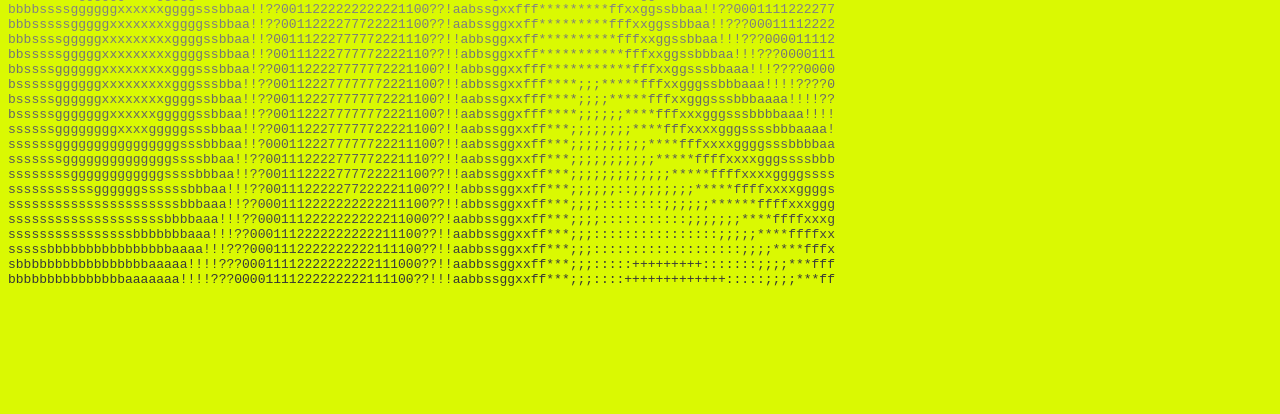
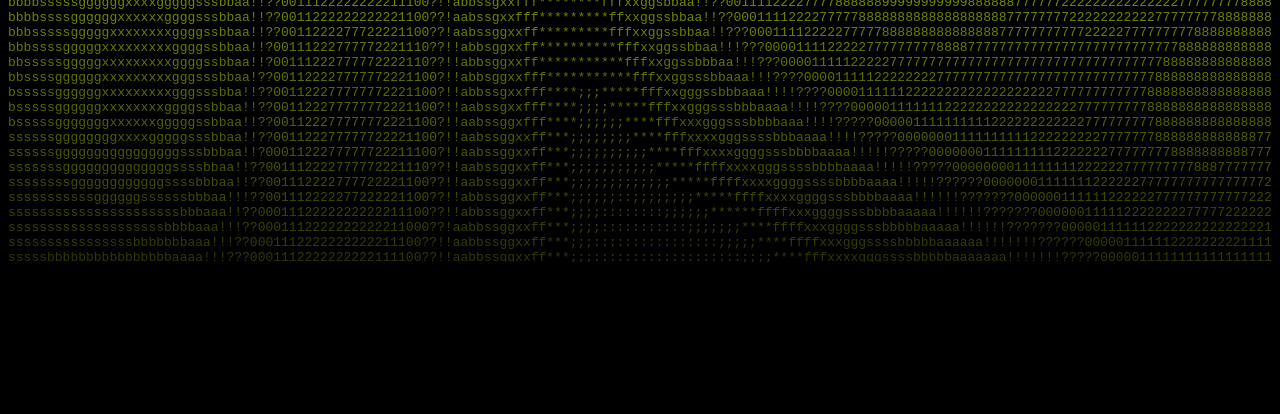
Before and after one commit to shawn-ettrics/runsybil, a plain HTML site: page index.html in a window 1280 px wide. Shown: the part 386-800 px from the top of the page. Drawn offline with Linux system fonts and the light colour scheme.

Commit message:
scripts folder

```diff
--- a/index.html
+++ b/index.html
@@ -8,42 +8,45 @@
     <link href="https://fonts.googleapis.com/css2?family=IBM+Plex+Sans:ital,wght@0,100;0,200;0,300;0,400;0,500;0,600;0,700;1,100;1,200;1,300;1,400;1,500;1,600;1,700&display=swap" rel="stylesheet">
     <style>
         body {
-            background-color: #DAF902;
-            color: rgb(24, 24, 24);
+            background-color: #000000;
         }
-        section {
+        .ascii-bg {
             position: relative;
+            overflow: hidden;
+            height: 80vh;
         }
         pre {
-            background: -webkit-linear-gradient(#eee, #333);
+            background: -webkit-linear-gradient(#DAF902, #000000);
             -webkit-background-clip: text;
             -webkit-text-fill-color: transparent;
         }
         h1 {
+            color: white;
             font-family: "IBM Plex Sans", sans-serif;
             font-weight: 800;
             font-size: 6em;
             line-height: 90%;
             /* letter-spacing: 0.1em; */
-            width: 3em;
+            width: 8em;
             position: absolute;
             transform: translate(0, 0);
-            height: 100%;
-            /* background: linear-gradient(to right, #DAF902, #d8f9025d ) ; */
+            /* height: 100%; */
+            background-color: #000000;
+
             padding-left: 0.5em;
         }
     </style>
 </head>
 <body>
-    <section>
-        <h1>Start defending forward</h1>
+    <section class="ascii-bg">
+        <h1>Attack is your best defense</h1>
         <pre></pre>
     </section>
 
 
-    <script src="./simplexNoise.js"></script>
-    <script src="./program.js"></script>
-    <script src="./run.js"></script>
+    <script src="./scripts/simplexNoise.js"></script>
+    <script src="./scripts/program.js"></script>
+    <script src="./scripts/run.js"></script>
     <script>
 
         const settings = {
--- a/run.js
+++ b/scripts/run.js
@@ -20,8 +20,8 @@ function updateCanvas(element, program) {
     let currentTime = Date.now();
     let elapsedTime = currentTime - startTime;
 
-    const charWidth = 12; // Adjust based on your font size and element styling
-    const charHeight = 18; // Adjust based on your font size and element styling
+    const charWidth = 5; // Adjust based on your font size and element styling
+    const charHeight = 15; // Adjust based on your font size and element styling
 
     const width = Math.floor(window.innerWidth / charWidth);
     const height = Math.floor(window.innerHeight / charHeight);
```
Also changed, not shown: scripts/program.js (renamed from program.js), scripts/simplexNoise.js (renamed from simplexNoise.js).
